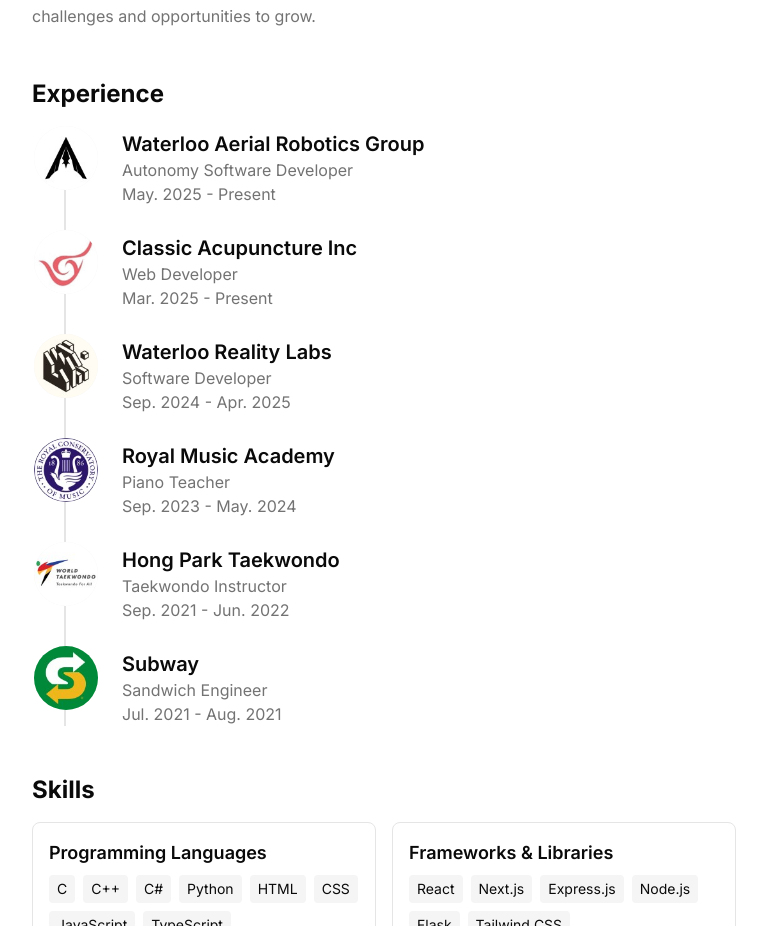
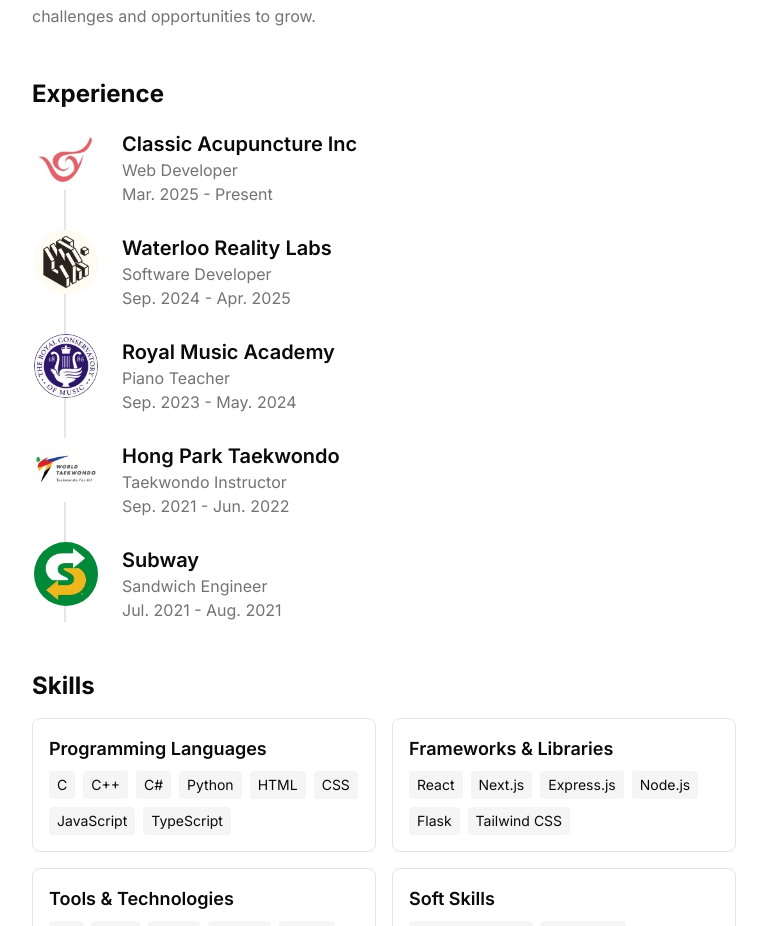
Before and after one commit to danielquzhao/personal-website, a Next.js app: page /about in a window 1280 px wide. Shown: the part 806-1732 px from the top of the page, without its empty margins (256-1023 px from the left). Built offline with nearby package versions, Linux system fonts and the light colour scheme.

Commit message:
update experience

```diff
--- a/app/about/page.tsx
+++ b/app/about/page.tsx
@@ -72,18 +72,6 @@ export default function AboutPage() {
             <section>
               <h2 className="text-2xl font-bold mb-4">Experience</h2>
               <div className="border-l-2 border-border pl-8 ml-8 space-y-6">
-                <div>
-                  <div className="flex items-start">
-                    <div className="relative w-16 h-16 rounded-full overflow-hidden bg-secondary flex-shrink-0 mr-6 -ml-16">
-                      <Image src="/warg-logo.png" alt="WARG" fill className="object-cover" />
-                    </div>
-                    <div className="pt-1">
-                      <h3 className="text-xl font-semibold">Waterloo Aerial Robotics Group</h3>
-                      <p className="text-muted-foreground">Autonomy Software Developer</p>
-                      <p className="text-muted-foreground">May. 2025 - Present</p>
-                    </div>
-                  </div>
-                </div>
 
                 <div>
                   <div className="flex items-start">
```
